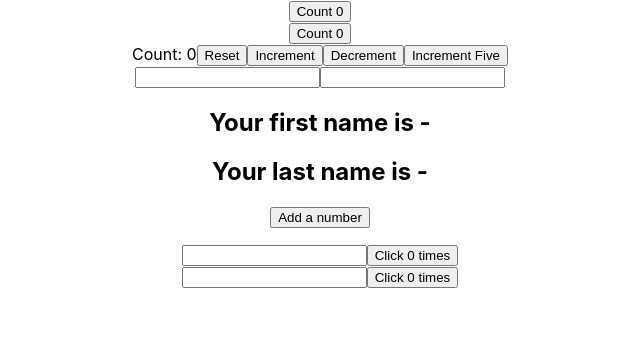
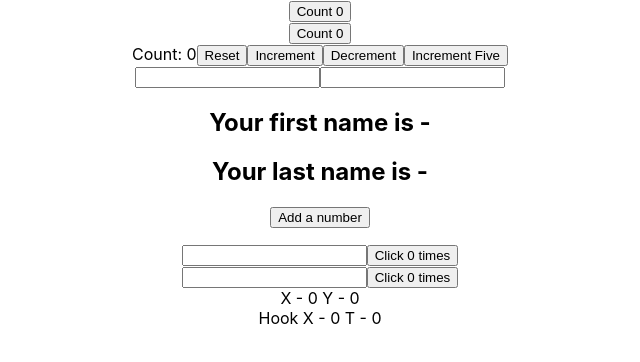
Before and after one commit to WilsonHo/react_learning, a React (Create React App) app: page / in a window 1280 px wide. Shown: the top 362 px of the page, without its empty margins (320-960 px from the left). Built offline with nearby package versions, Linux system fonts and the light colour scheme.

Commit message:
[Hook] - useEffect part 03 - Run effects only once

```diff
--- a/src/App.js
+++ b/src/App.js
@@ -8,6 +8,8 @@
 import HookCounterFour from "./components/useState/HookCounterFour";
 import ClassCounterOne from "./components/useEffect/ClassCounterOne";
 import HookCounterOne from "./components/useEffect/HookCounterOne";
+import ClassMouse from "./components/useEffect/ClassMouse";
+import HookMouse from "./components/useEffect/HookMouse";
 function App() {
   return (
     <div className="App">
@@ -18,6 +20,8 @@
       <HookCounterFour/>
       <ClassCounterOne/>
       <HookCounterOne/>
+      <ClassMouse/>
+      <HookMouse/>
     </div>
   );
 }
--- /dev/null
+++ b/src/components/useEffect/ClassMouse.js
@@ -0,0 +1,29 @@
+import React, {Component} from 'react';
+
+class ClassMouse extends Component {
+  constructor(props) {
+    super(props);
+    this.state = {
+      x: 0,
+      y: 0
+    }
+  }
+
+  logMousePosition = e => {
+    this.setState({x: e.clientX, y: e.clientY});
+  };
+
+  componentDidMount() {
+    window.addEventListener('mousemove', this.logMousePosition)
+  };
+
+  render() {
+    return (
+      <div>
+      X - {this.state.x} Y - {this.state.y}
+      </div>
+    );
+  }
+}
+
+export default ClassMouse;
--- /dev/null
+++ b/src/components/useEffect/HookMouse.js
@@ -0,0 +1,26 @@
+import React, {useEffect, useState} from 'react';
+
+const HookMouse = pros => {
+  const [x, setX] = useState(0);
+  const [y, setY] = useState(0);
+
+  const logMousePosition = (e) => {
+    console.log('Mouse Event');
+    setX(e.clientX);
+    setY(e.clientY);
+  };
+
+  useEffect(() => {
+    console.log('Use Effect called');
+    window.addEventListener('mousemove', logMousePosition)
+  }, []);
+
+
+  return (
+    <div>
+      Hook X - {x} T - {y}
+    </div>
+  );
+};
+
+export default HookMouse;
```
